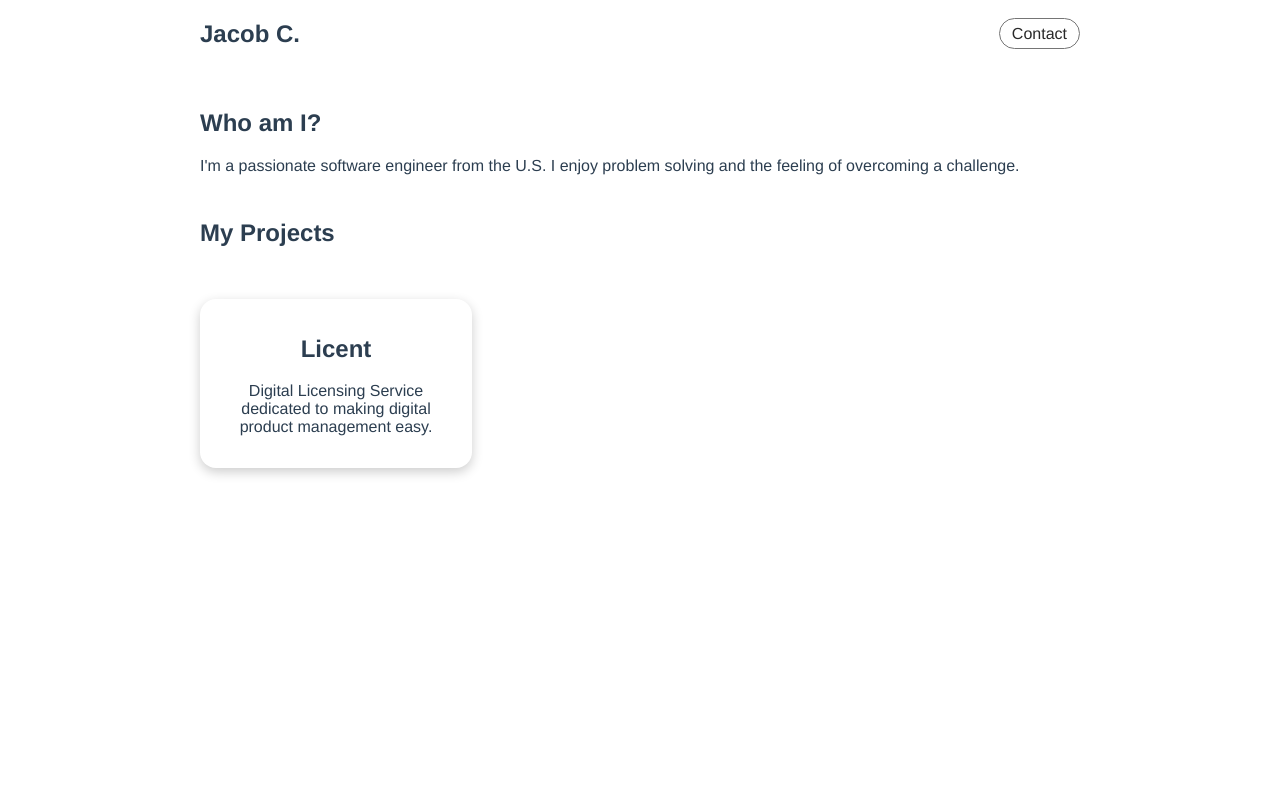
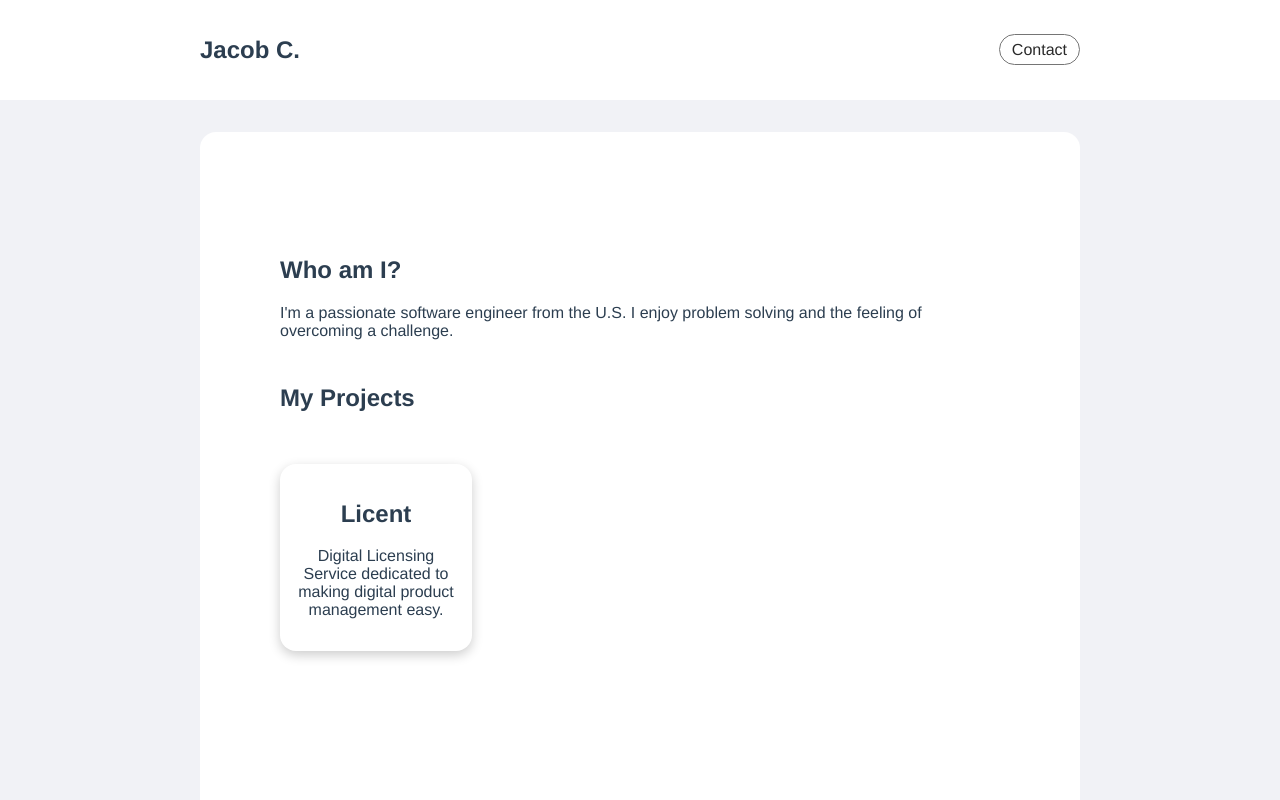
Before and after one commit to yakovliam/yakovliam.com-3, a Vue app: page / in a window 1280 px wide. Shown: the top 800 px of the page. Built offline with nearby package versions, Linux system fonts and the light colour scheme.

Commit message:
:bug: Fix sizing bugs

```diff
--- a/src/App.vue
+++ b/src/App.vue
@@ -1,7 +1,7 @@
 <template>
   <div class="page">
     <Header/>
-    <div class="inner-wrapper">
+    <div class="inner-wrapper inner-container">
       <div class="router-wrapper">
         <Home/>
       </div>
@@ -25,7 +25,7 @@ export default {
 <style lang="scss">
 
 .page {
-
+  background-color: #f1f2f6;
   min-height: 100vh;
 }
 
@@ -34,6 +34,17 @@ export default {
   -webkit-font-smoothing: antialiased;
   -moz-osx-font-smoothing: grayscale;
   color: #2c3e50;
+}
+
+.inner-container {
+  margin-top: 2rem;
+  min-height: 100vh;
+
+  background-color: white;
+
+  border-radius: 1em;
+
+  padding: 5rem;
 }
 
 .inner-wrapper {
--- a/src/components/Header.vue
+++ b/src/components/Header.vue
@@ -1,6 +1,6 @@
 <template>
   <header class="header">
-    <div class="content inner-wrapper">
+    <div class="content">
       <h2 class="header-text">Jacob C.</h2>
       <div class="contact-button-wrapper">
         <a href="mailto:jacob@yakovliam.com" class="contact-button">Contact</a>
@@ -19,17 +19,20 @@ export default {
 .header {
   text-align: center;
   width: 100%;
-  height: 65px;
+  height: 100px;
 
   box-shadow: 0 4px 12px 0 rgba(0, 0, 0, 0.05%);
 
+  background-color: white;
+
   .content {
-    align-items: center;
-
     display: flex;
     flex-direction: row;
     flex-wrap: nowrap;
     justify-content: space-between;
+
+    height: 100%;
+    align-items: center;
 
     .header-text {
       text-align: left;
@@ -38,7 +41,7 @@ export default {
 
     .contact-button-wrapper {
       text-align: right;
-      flex: 2;
+      flex: 1;
 
       a {
         &:hover {
@@ -58,6 +61,42 @@ export default {
         color: rgba(41, 41, 41, 1);
       }
     }
+
+    // Under
+    @media only screen and (max-width: 575px) {
+      margin-left: 10px;
+      margin-right: 10px;
+    }
+    // Small
+    @media only screen and (min-width: 576px) {
+      margin-left: 100px;
+      margin-right: 100px;
+    }
+    // Medium
+    @media only screen and (min-width: 768px) {
+      margin-left: 100px;
+      margin-right: 100px;
+    }
+    // Large
+    @media only screen and (min-width: 992px) {
+      margin-left: 200px;
+      margin-right: 200px;
+    }
+    // Extra Large
+    @media only screen and (min-width: 1200px) {
+      margin-left: 200px;
+      margin-right: 200px;
+    }
+    // Extra Large
+    @media only screen and (min-width: 1400px) {
+      margin-left: 250px;
+      margin-right: 250px;
+    }
+    // +Extra Large
+    @media only screen and (min-width: 1600px) {
+      margin-left: 350px;
+      margin-right: 350px;
+    }
   }
 }
 
--- a/src/views/Home.vue
+++ b/src/views/Home.vue
@@ -54,7 +54,7 @@ export default {
 
       .project-content {
         text-align: center;
-        width: 15rem;
+        width: 10em;
       }
     }
   }
```
